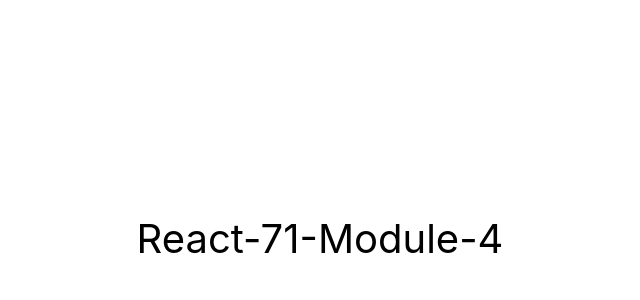
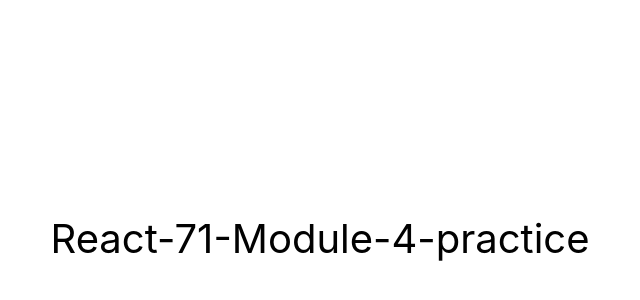
Before and after one commit to myhappyday/react-71-module-4, a React (Create React App) app: page / in a window 1280 px wide. Shown: the part 162-462 px from the top of the page, without its empty margins (320-960 px from the left). Built offline with nearby package versions, Linux system fonts and the light colour scheme.

Commit message:
Test deployment

```diff
--- a/src/components/App.jsx
+++ b/src/components/App.jsx
@@ -10,7 +10,7 @@ export const App = () => {
         color: '#010101',
       }}
     >
-      React-71-Module-4
+      React-71-Module-4-practice
     </div>
   );
 };
```
